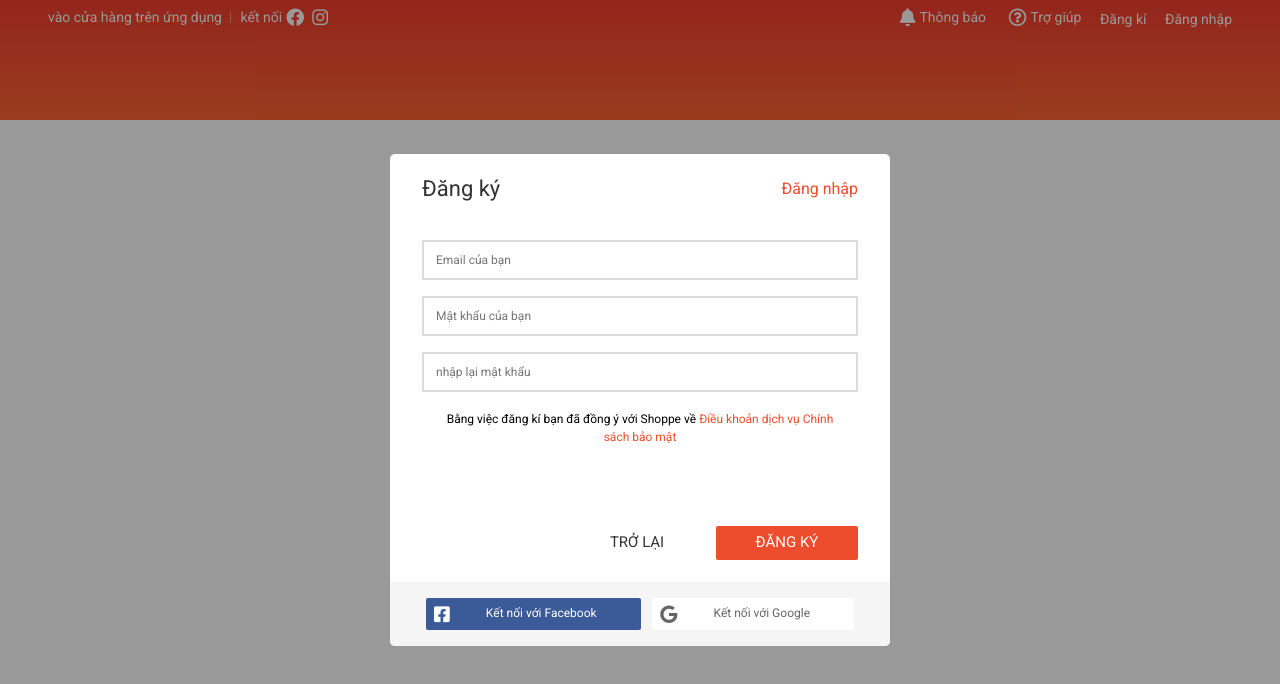
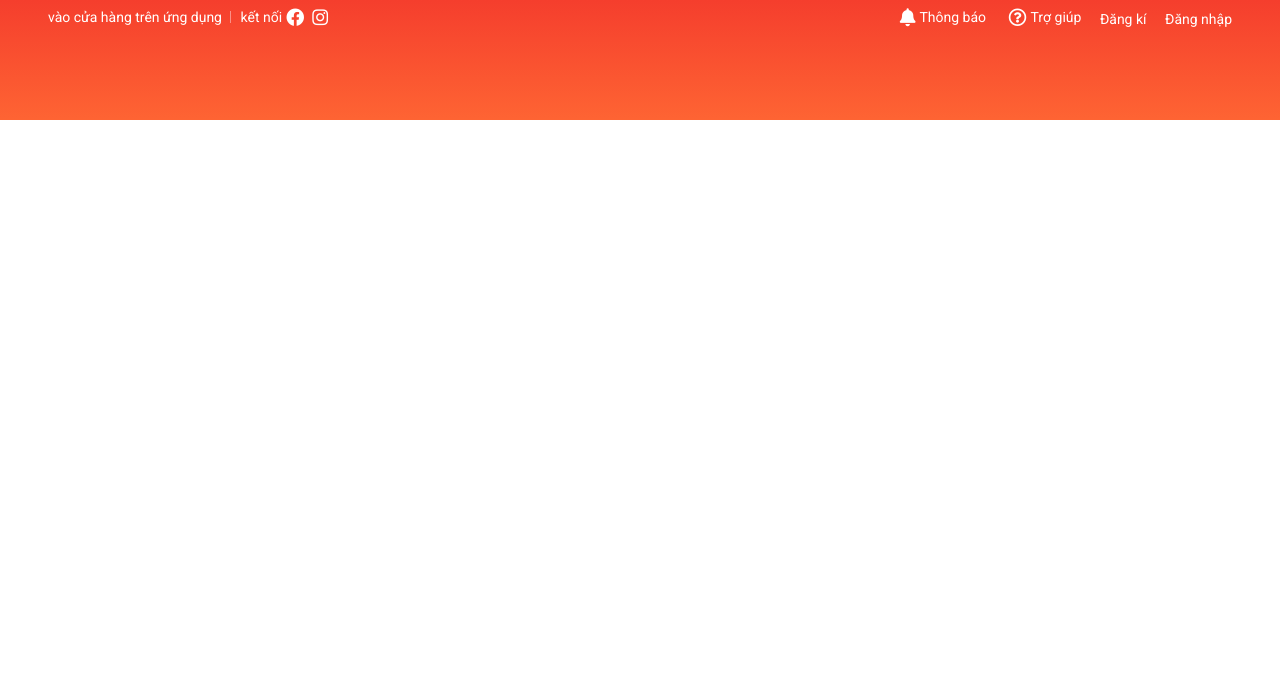
Before and after one commit to LouHung/clone-shoppe, a plain HTML site: page index.html in a window 1280 px wide. Drawn offline with nearby package versions, Linux system fonts and the light colour scheme; files whose address does not match are found by name.

Commit message:
channge register

```diff
--- a/index.html
+++ b/index.html
@@ -112,18 +112,18 @@
     </footer>
   </div>
   <!-- layout modal -->
-    <div class="modal">
+    <!-- <div class="modal">
         <div class="moldal__overlay"></div>
 
-        <div class="modal__body">
+        <div class="modal__body"> -->
 
-                <!-- authen form -->
+                <!-- register form
                 <div class="auth-form">
                     <div class="auth-form__container">
                         <div class="auth-form__header">
-                        <h3 class="auth-form__heading">Đăng ký</h3>
-                        <span class="auth-form__switch-btn">Đăng nhập</span>
-                    </div>
+                            <h3 class="auth-form__heading">Đăng ký</h3>
+                            <span class="auth-form__switch-btn">Đăng nhập</span>
+                         </div>
                     <div class="auth-form__form">
                         <div class="auth-form__group">
                             <input type="text" class='auth-form__input' placeholder="Email của bạn">
@@ -159,9 +159,50 @@
 
                         </a>
                     </div>
+            </div> -->
+
+                <!-- login form -->
+                <!-- <div class="auth-form">
+                    <div class="auth-form__container">
+                        <div class="auth-form__header">
+                            <h3 class="auth-form__heading">Đăng nhập</h3>
+                            <span class="auth-form__switch-btn">Đăng ký</span>
+                         </div>
+                    <div class="auth-form__form">
+                        <div class="auth-form__group">
+                            <input type="text" class='auth-form__input' placeholder="Email của bạn">
+                        </div>
+                        <div class="auth-form__group">
+                            <input type="password" class='auth-form__input' placeholder="Mật khẩu của bạn">
+                        </div>
+
+                    </div>
+                    <div class="auth-form__aside">
+                        <div class="auth-form__help">
+                            <a href="" class="auth-form__help-link auth-form__help-forgot">Quên mật khẩu</a>
+                            <span class="auth-form__help-separate"></span>
+                            <a href="" class="auth-form__help-link">Cần trợ giúp?</a>
+                        </div>
+                    </div>
+                    <div class="auth-form__controls">
+                        <button class="btn auth-form__control-back btn--normal">TRỞ LẠI</button>
+                        <button class="btn btn--primary">ĐĂNG NHẬP</button>
+                    </div>
+                        </div>
+
+                    <div class="auth-form__socials">
+                        <a href="" class="auth-form__socials--facebook btn btn--size-s btn--with-icon">
+                            <i class="auth-form__socials-icon fab fa-facebook-square"></i>
+                           <span class="auth-form__socials-title">Kết nối với Facebook</span>
+                        </a>
+                        <a href="" class="auth-form__socials--google btn btn--size-s btn--with-icon">
+                            <i class="auth-form__socials-icon fab fa-google"></i>
+                            <span class="auth-form__socials-title">Kết nối với Google</span>
+
+                        </a>
+                    </div>
             </div>
-
         </div>
-    </div>
+    </div> -->
 </body>
 </html>
```
